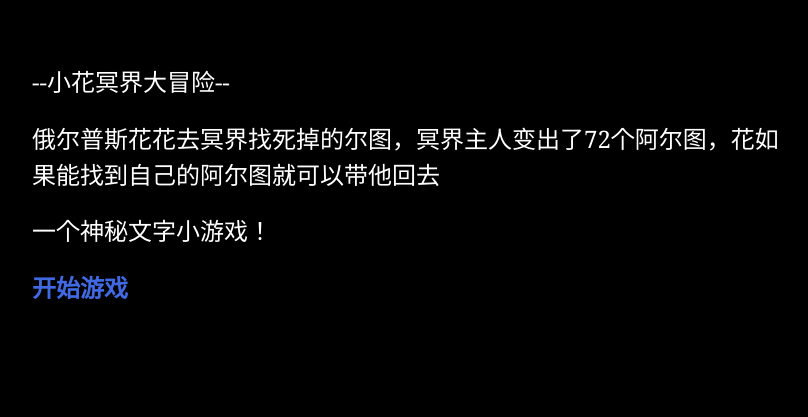
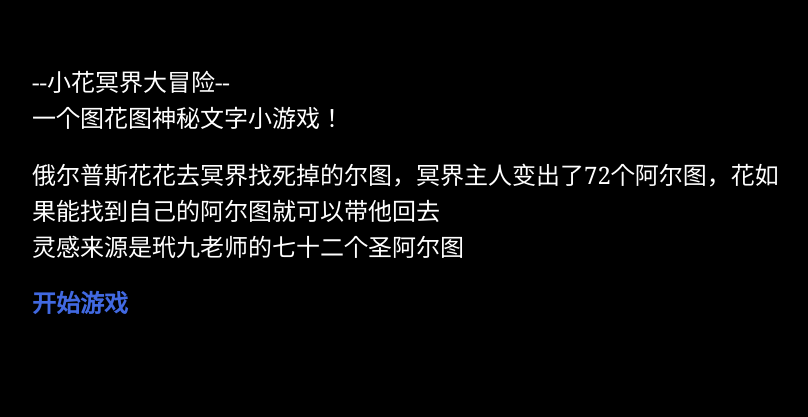
Before and after one commit to chestnut555/nabhaniadventure, a plain HTML site: page index.html in a window 1280 px wide. Shown: the whole page, without its empty margins (224-1032 px from the left). Drawn offline with Linux system fonts and the light colour scheme.

Commit message:
Update index.html

```diff
--- a/index.html
+++ b/index.html
@@ -10,10 +10,10 @@
 <body>
 <tw-story><noscript><tw-noscript>JavaScript needs to be enabled to play 小花冥界大冒险.</tw-noscript></noscript></tw-story>
 <tw-storydata name="小花冥界大冒险" startnode="1" creator="Twine" creator-version="2.12.0" format="Harlowe" format-version="3.3.9" ifid="6BA629AA-3118-4C8D-B17D-5B7DF812EDB8" options="" tags="" zoom="1" hidden><style role="stylesheet" id="twine-user-stylesheet" type="text/twine-css"></style><script role="script" id="twine-user-script" type="text/twine-javascript"></script><tw-passagedata pid="1" name="冥界大门" tags="" position="650,400" size="100,100">--小花冥界大冒险--
+一个图花图神秘文字小游戏！
 
 俄尔普斯花花去冥界找死掉的尔图，冥界主人变出了72个阿尔图，花如果能找到自己的阿尔图就可以带他回去
-
-一个神秘文字小游戏！
+灵感来源是玳九老师的七十二个圣阿尔图
 
 [[开始游戏-&gt;阿尔图的哲学锦囊]]
 (set:$killcounter to 0)
```
